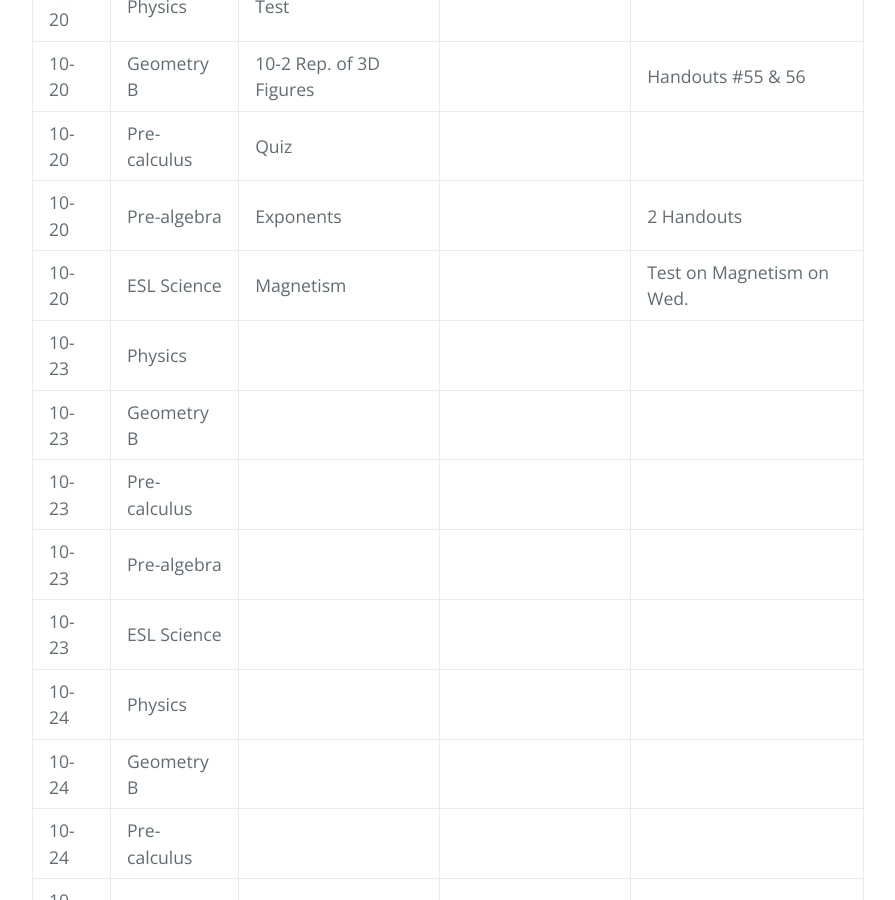
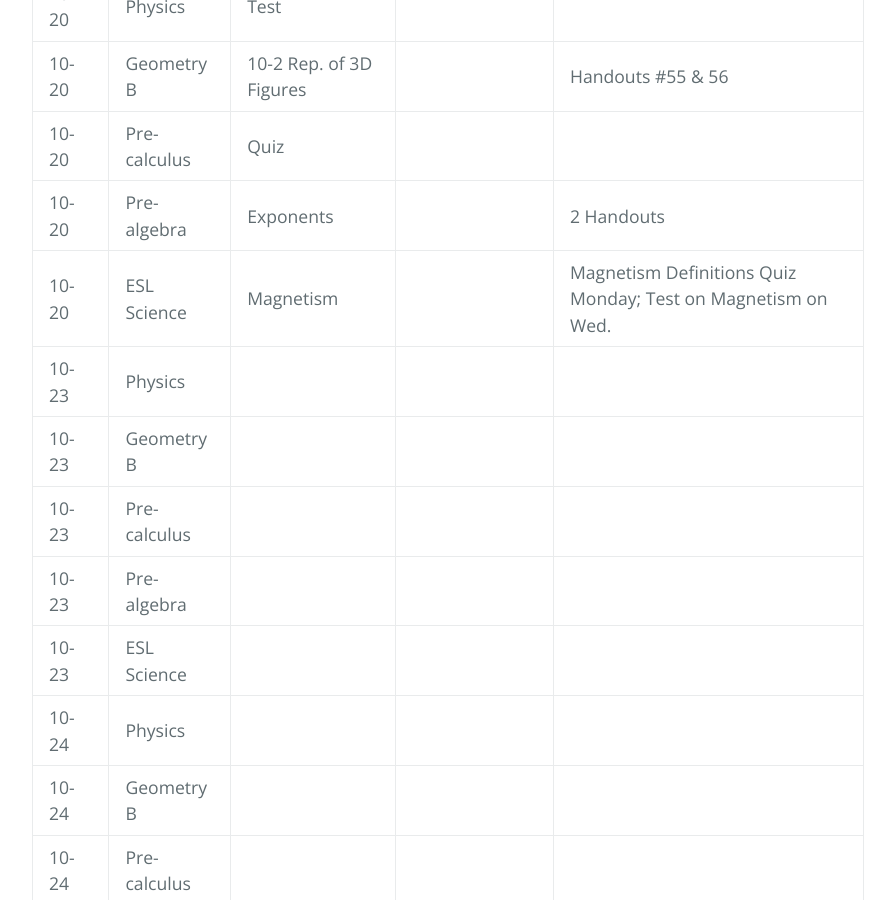
Before and after one commit to gpayoo/gpayoo, a Jekyll site: the page built from index.md, in a window 1280 px wide and 900 px high, scrolled down 667 px. Shown: the whole window, without its empty margins (192-1087 px from the left). Built offline with Jekyll 4.4.1, drawn with Linux system fonts in a browser that asks for light colours; our own code applies the rules of GitHub Pages for plain Markdown files.

Commit message:
Update index.md

```diff
--- a/index.md
+++ b/index.md
@@ -14,7 +14,7 @@ layout: default
 | 10-20 | Geometry B |  10-2 Rep. of 3D Figures | |  Handouts #55 & 56 |
 | 10-20 | Pre-calculus | Quiz | |
 | 10-20 | Pre-algebra | Exponents  | | 2 Handouts
-| 10-20 | ESL Science | Magnetism |  | Test on Magnetism on Wed.
+| 10-20 | ESL Science | Magnetism |  | Magnetism Definitions Quiz Monday; Test on Magnetism on Wed.
 | 10-23 | Physics |  | |
 | 10-23 | Geometry B |   | |   |
 | 10-23 | Pre-calculus | | |
```
